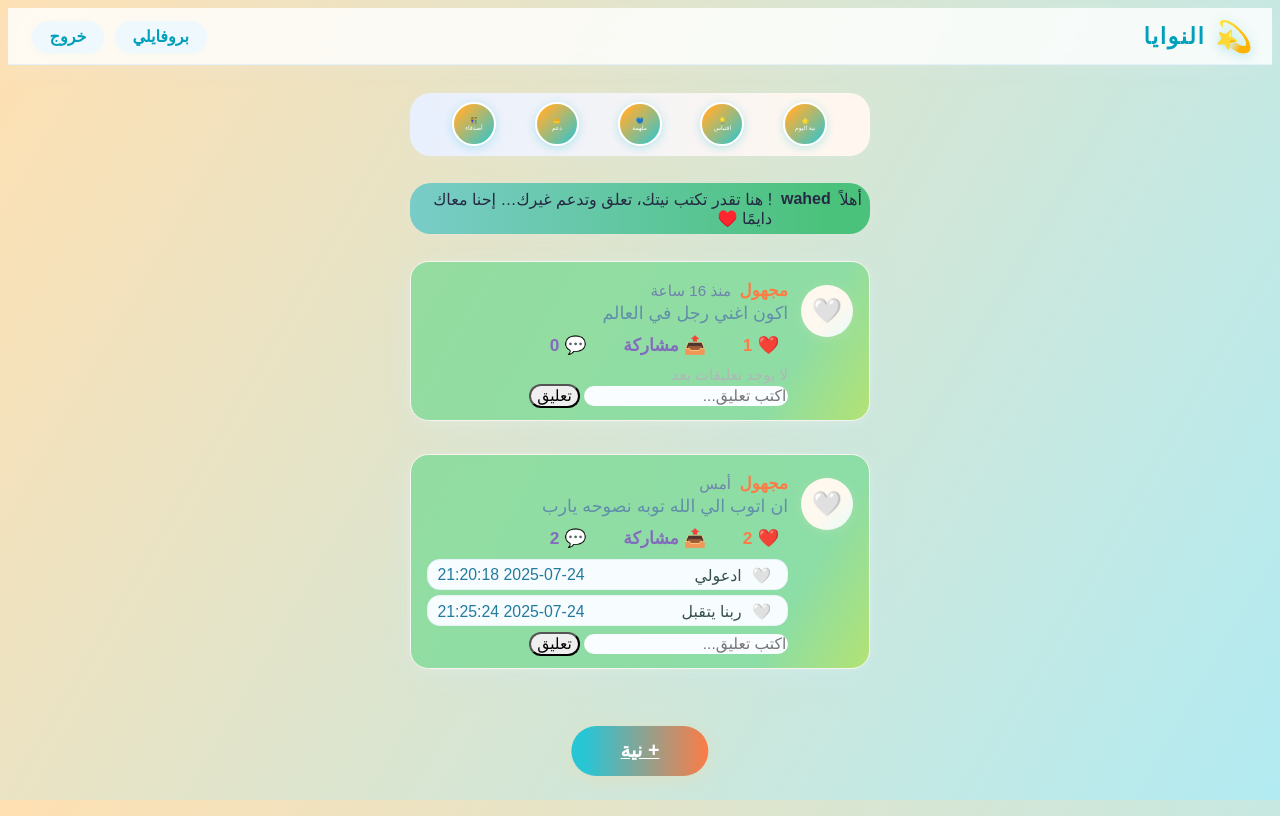
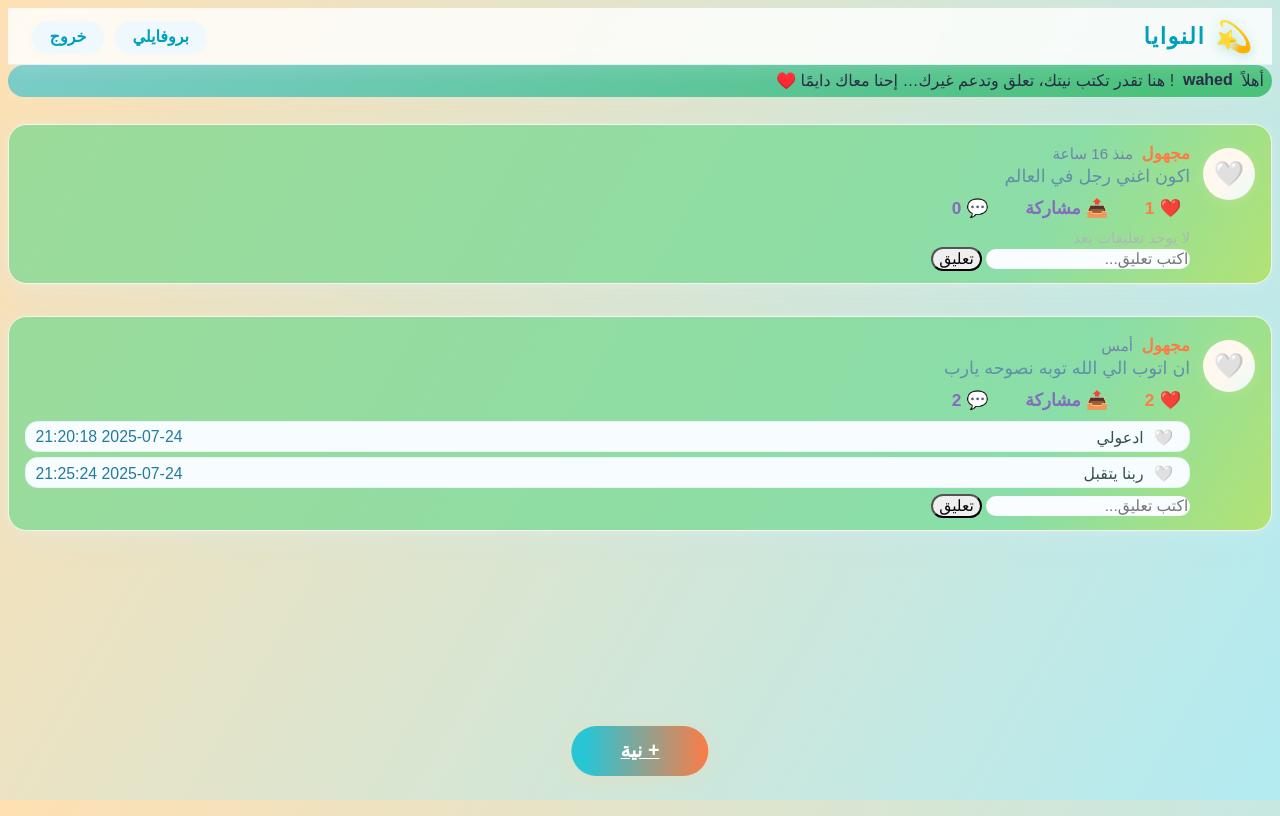
Before and after one commit to wahedahmed/niya-flask, a Flask app: page / in a window 1280 px wide. Run offline with Flask 3, Linux system fonts and the light colour scheme; a user stored in the database is signed in; data comes from the database, SQL or seed files in the repository.

Commit message:
تحديثاتي السريعة 🚀

```diff
--- a/templates/home.html
+++ b/templates/home.html
@@ -18,14 +18,14 @@
   </div>
 </div>
 
-<div class="feed">
+<!-- <div class="feed">
   <div class="story-carousel">
     <div class="story-circle" title="نية اليوم">🌟<div>نية اليوم</div></div>
     <div class="story-circle" title="اقتباس">💡<div>اقتباس</div></div>
     <div class="story-circle" title="ملهمة">💙<div>ملهمة</div></div>
     <div class="story-circle" title="دعم">🤲<div>دعم</div></div>
     <div class="story-circle" title="أصدقاء">👫<div>أصدقاء</div></div>
-  </div>
+  </div> -->
 
   <div class="alert alert-info text-center">
     أهلاً <b>{{ username }}</b>! هنا تقدر تكتب نيتك، تعلق وتدعم غيرك… إحنا معاك دايمًا ♥️
```
